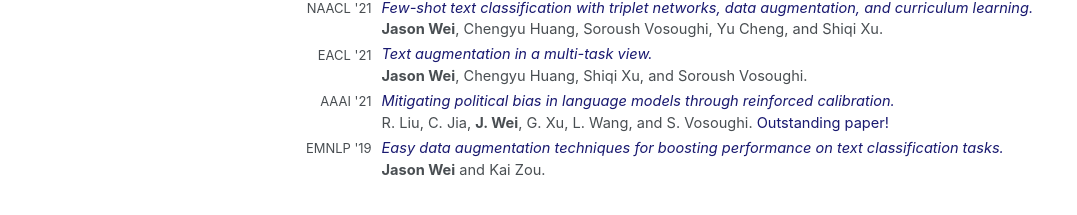
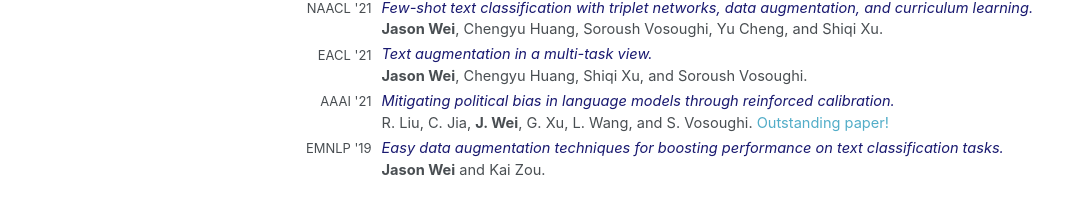
Before and after one commit to jasonwei20/jasonwei20.github.io, a Jekyll site: the page built from _pages/sandbox.md, in a window 1280 px wide. Shown: the part 553-768 px from the top of the page, without its empty margins (0-1077 px from the left). Built offline with Jekyll 4.4.1, drawn with Linux system fonts in a browser that asks for light colours.

Commit message:
Update sandbox.md

```diff
--- a/_pages/sandbox.md
+++ b/_pages/sandbox.md
@@ -116,7 +116,7 @@
   </tr>
   <tr>
     <td></td>
-    <td style="padding-bottom:3px">R. Liu, C. Jia, <b>J. Wei</b>, G. Xu, L. Wang, and S. Vosoughi. <a href="https://aaai.org/Awards/paper.php" style="color:#191970" target="_blank">Outstanding paper!</a></td>
+    <td style="padding-bottom:3px">R. Liu, C. Jia, <b>J. Wei</b>, G. Xu, L. Wang, and S. Vosoughi. <a href="https://aaai.org/Awards/paper.php" target="_blank">Outstanding paper!</a></td>
   </tr>
 
   <tr>
```
